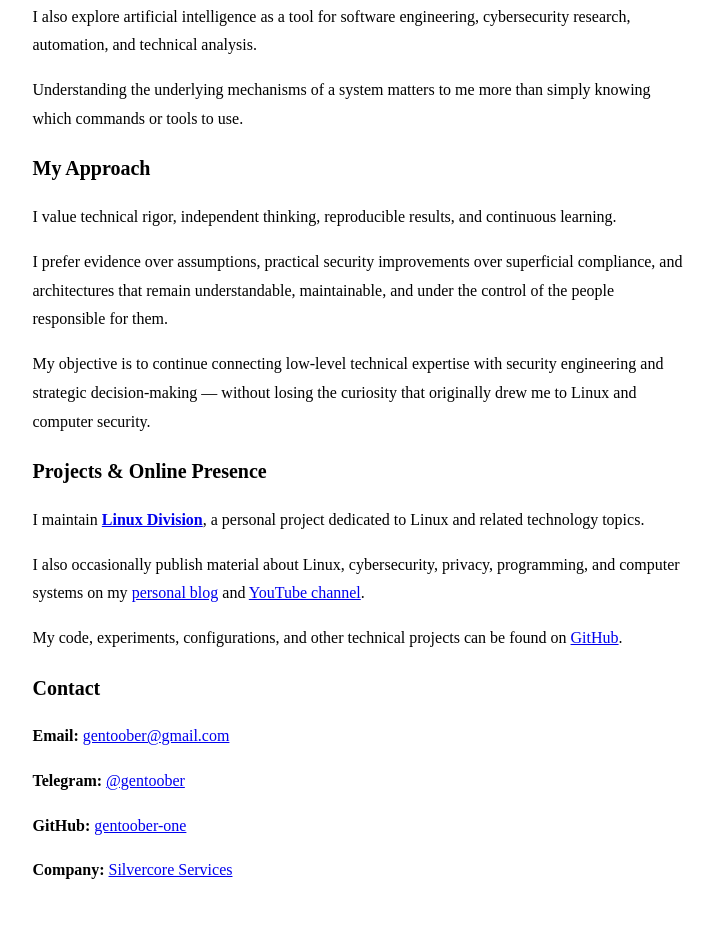
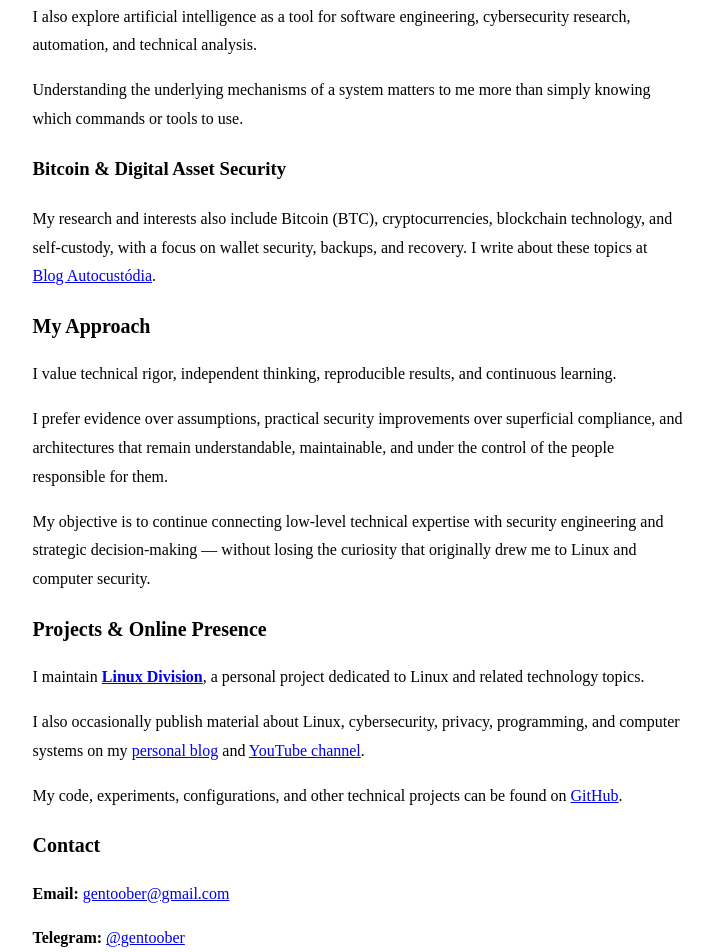
Before and after one commit to gentoober-one/info, a plain HTML site: page docs/index.html in a window 1280 px wide. Shown: the part 2563-3515 px from the top of the page, without its empty margins (285-999 px from the left). Drawn offline with Linux system fonts and the light colour scheme.

Commit message:
Add Bitcoin and digital asset security to portfolio

```diff
--- a/docs/index.html
+++ b/docs/index.html
@@ -106,6 +106,8 @@ li:not(:last-child) {
 <p>I have a particular interest in C, x86 Assembly, computer architecture, reverse engineering, malware analysis, and operating system internals.</p>
 <p>I also explore artificial intelligence as a tool for software engineering, cybersecurity research, automation, and technical analysis.</p>
 <p>Understanding the underlying mechanisms of a system matters to me more than simply knowing which commands or tools to use.</p>
+<h3>Bitcoin &amp; Digital Asset Security</h3>
+<p>My research and interests also include Bitcoin (BTC), cryptocurrencies, blockchain technology, and self-custody, with a focus on wallet security, backups, and recovery. I write about these topics at <a href="https://thecreativesolver.com/gentoober/blog/">Blog Autocustódia</a>.</p>
 <h2>My Approach</h2>
 <p>I value technical rigor, independent thinking, reproducible results, and continuous learning.</p>
 <p>I prefer evidence over assumptions, practical security improvements over superficial compliance, and architectures that remain understandable, maintainable, and under the control of the people responsible for them.</p>
```
